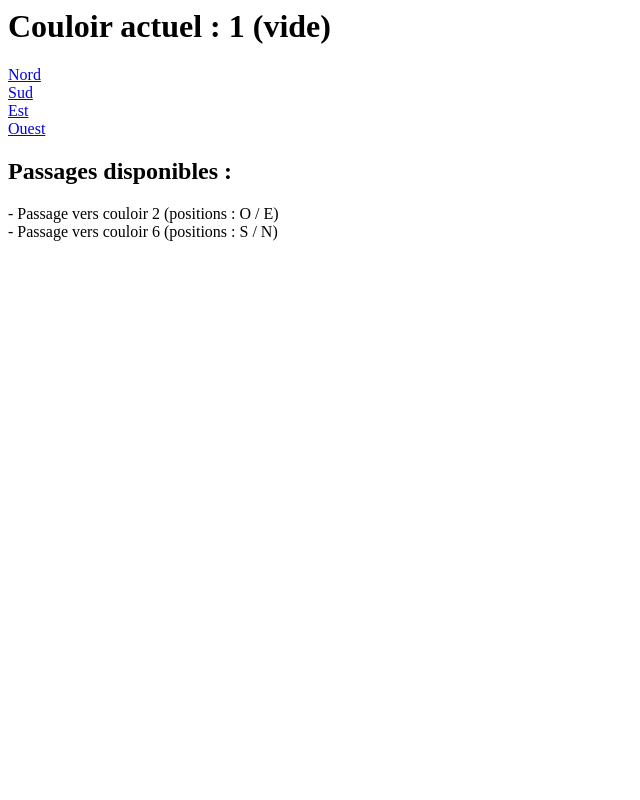
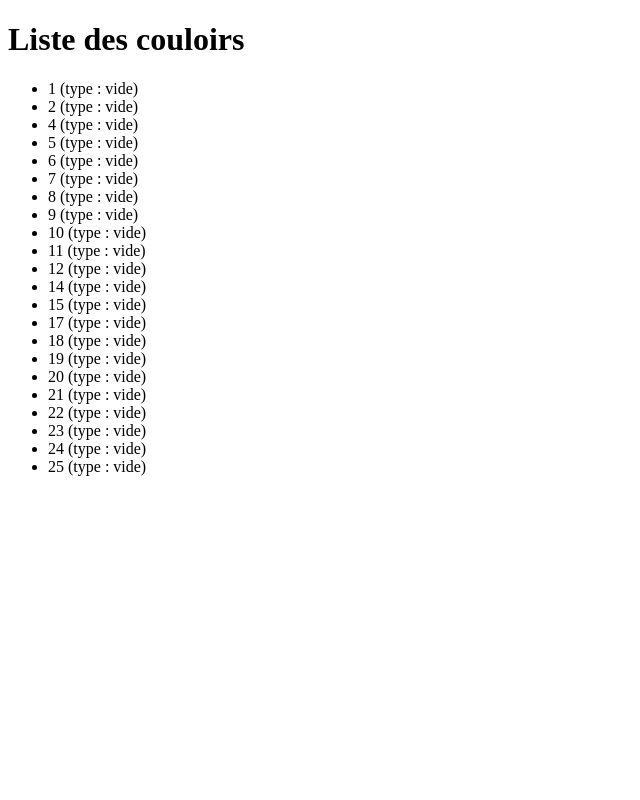
Before and after one commit to BobTheN00B/Labyrinthe, a PHP site: page / in a window 1280 px wide. Shown: the whole page, without its empty margins (0-640 px from the left). Run offline with PHP 8.4, Linux system fonts and the light colour scheme; data comes from the database, SQL or seed files in the repository.

Commit message:
14 novembre 2025

```diff
--- a/index.php
+++ b/index.php
@@ -1,69 +1,42 @@
 <?php
-session_start();
 
-// Connexion BD
-$db = new SQLite3('labyrinthe.db');
+	//Documentation php pour sqlite : https://www.php.net/manual/en/book.sqlite3.php
 
-// Position initiale du joueur si non définie
-if (!isset($_SESSION['couloir_joueur'])) {
-    $_SESSION['couloir_joueur'] = 1; // par défaut le couloir 1
-}
 
-// Récupération du couloir actuel du joueur
-$couloirActuel = $_SESSION['couloir_joueur'];
+	/* Paramètres */
+	$bdd_fichier = 'labyrinthe.db';	//Fichier de la base de données
+	$type = 'vide';			//Type de couloir à lister
 
-// Si le joueur demande un déplacement
-if (isset($_GET['move'])) {
-    $move = $_GET['move'];
 
-    // Cherche un passage reliant le couloir actuel à un autre
-    $stmt = $db->prepare("
-        SELECT couloir1, couloir2
-        FROM passage
-        WHERE (couloir1 = :c AND position1 = :p)
-        OR    (couloir2 = :c AND position2 = :p)
-    ");
+	$sqlite = new SQLite3($bdd_fichier);		//On ouvre le fichier de la base de données
 
-    $stmt->bindValue(':c', $couloirActuel, SQLITE3_INTEGER);
-    $stmt->bindValue(':p', $move, SQLITE3_TEXT);
+	/* Instruction SQL pour récupérer la liste des pieces adjacentes à la pièce paramétrée */
+	$sql = 'SELECT couloir.id, couloir.type FROM couloir WHERE type=:type';
 
-    $result = $stmt->execute();
-    $row = $result->fetchArray(SQLITE3_ASSOC);
 
-    if ($row) {
-        // Si le déplacement est possible, on change de couloir
-        if ($row['couloir1'] == $couloirActuel) {
-            $_SESSION['couloir_joueur'] = $row['couloir2'];
-        } else {
-            $_SESSION['couloir_joueur'] = $row['couloir1'];
-        }
-        $couloirActuel = $_SESSION['couloir_joueur'];
-    }
-}
+	/* Préparation de la requete et de ses paramètres */
+	$requete = $sqlite -> prepare($sql);
+	$requete -> bindValue(':type', $type, SQLITE3_TEXT);
 
-// Infos du couloir
-$stmt = $db->prepare("SELECT * FROM couloir WHERE id = :id");
-$stmt->bindValue(':id', $couloirActuel, SQLITE3_INTEGER);
-$couloir = $stmt->execute()->fetchArray(SQLITE3_ASSOC);
+	$result = $requete -> execute();	//Execution de la requête et récupération du résultat
 
-// Affichage
-echo "<h1>Couloir actuel : {$couloir['id']} ({$couloir['type']})</h1>";
+	/* On génère et on affiche notre page HTML avec la liste de nos films */
+	echo "<!DOCTYPE html>\n";		//On demande un saut de ligne avec \n, seulement avec " et pas '
+	echo "<html lang=\"fr\"><head><meta charset=\"UTF-8\">\n";	//Avec " on est obligé d'échapper les " a afficher avec \
+	echo "<title>Liste des couloirs</title>\n";
+	echo "</head>\n";
 
-// Boutons de mouvement (haut, bas, gauche, droite)
-echo "
-    <a href='?move=nord'>Nord</a><br>
-    <a href='?move=sud'>Sud</a><br>
-    <a href='?move=est'>Est</a><br>
-    <a href='?move=ouest'>Ouest</a><br>
-";
+	echo "<body>\n";
+	echo "<h1>Liste des couloirs</h1>\n";
+	echo "<ul>";
+	while($couloir = $result -> fetchArray(SQLITE3_ASSOC)) {
+		echo '<li>'.$couloir['id']." (type : {$couloir['type']})</li>";
+	}
+	echo "</ul>";
+	echo "</body>\n";
+	echo "</html>\n";
 
-// Liste des passages disponibles
-echo "<h2>Passages disponibles :</h2>";
-$passages = $db->query("SELECT * FROM passage WHERE couloir1 = $couloirActuel OR couloir2 = $couloirActuel");
 
-while ($p = $passages->fetchArray(SQLITE3_ASSOC)) {
-    echo "- Passage vers couloir ";
-    echo ($p['couloir1'] == $couloirActuel) ? $p['couloir2'] : $p['couloir1'];
-    echo " (positions : {$p['position1']} / {$p['position2']})<br>";
-}
+	$sqlite -> close();			//On ferme bien le fichier de la base de données avant de terminer!
+
 ?>
```
